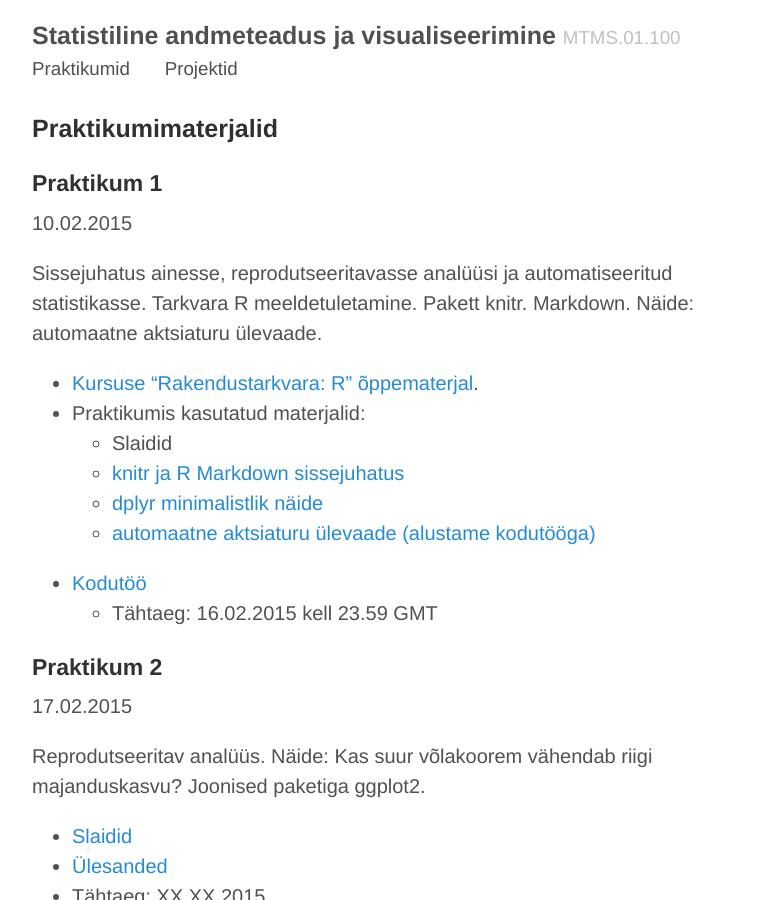
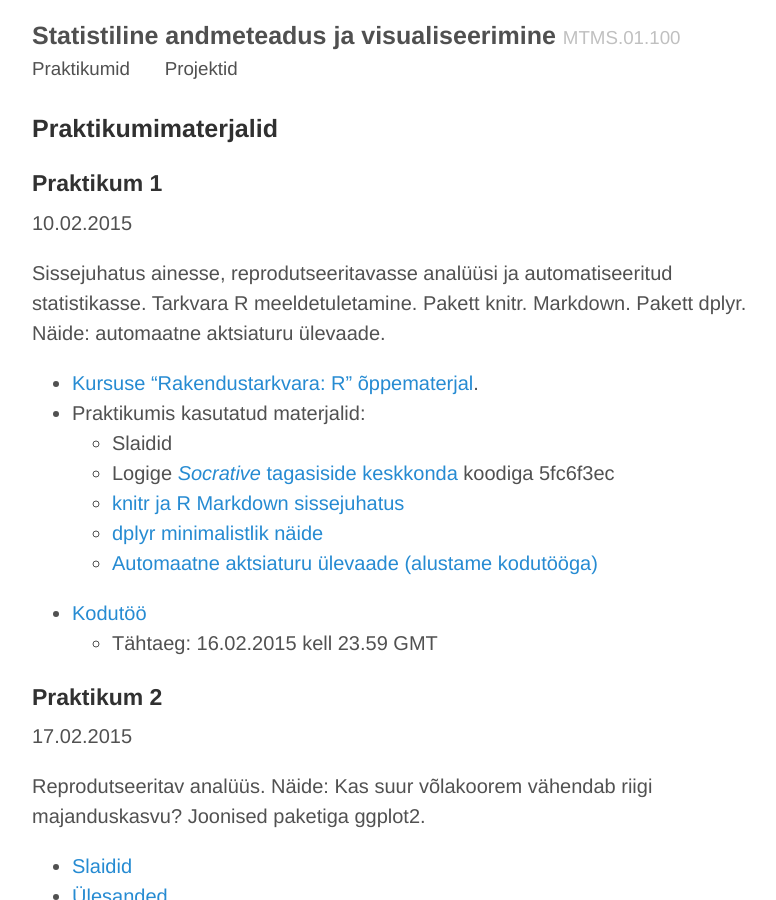
Before and after one commit to andmeteadus/2015, a Jekyll site: the page built from praktikumid.md, in a window 1280 px wide and 900 px high. Shown: the whole window, without its empty margins (248-1024 px from the left). Built offline with Jekyll 4.4.1, drawn with Linux system fonts in a browser that asks for light colours.

Commit message:
Minor changes

```diff
--- a/praktikumid.md
+++ b/praktikumid.md
@@ -7,14 +7,16 @@ title: Praktikumimaterjalid
 
 10.02.2015
 
-Sissejuhatus ainesse, reprodutseeritavasse analüüsi ja automatiseeritud statistikasse. Tarkvara R meeldetuletamine. Pakett knitr. Markdown. Näide: automaatne aktsiaturu ülevaade.
+Sissejuhatus ainesse, reprodutseeritavasse analüüsi ja automatiseeritud statistikasse. Tarkvara R meeldetuletamine.
+Pakett knitr. Markdown. Pakett dplyr. Näide: automaatne aktsiaturu ülevaade.
 
 * [Kursuse "Rakendustarkvara: R" õppematerjal](../rakendustarkvara_R).
 * Praktikumis kasutatud materjalid:
   * Slaidid
+  * Logige [*Socrative* tagasiside keskkonda](http://b.socrative.com/login/student/) koodiga 5fc6f3ec
   * [knitr ja R Markdown sissejuhatus](/praktikum1_knitr)
   * [dplyr minimalistlik näide](/praktikum1_dplyr)
-  * [automaatne aktsiaturu ülevaade (alustame kodutööga)](/praktikum1_aktsiad)
+  * [Automaatne aktsiaturu ülevaade (alustame kodutööga)](/praktikum1_aktsiad)
 * [Kodutöö](/praktikum1_kodutoo)
   * Tähtaeg: 16.02.2015 kell 23.59 GMT
 
```
